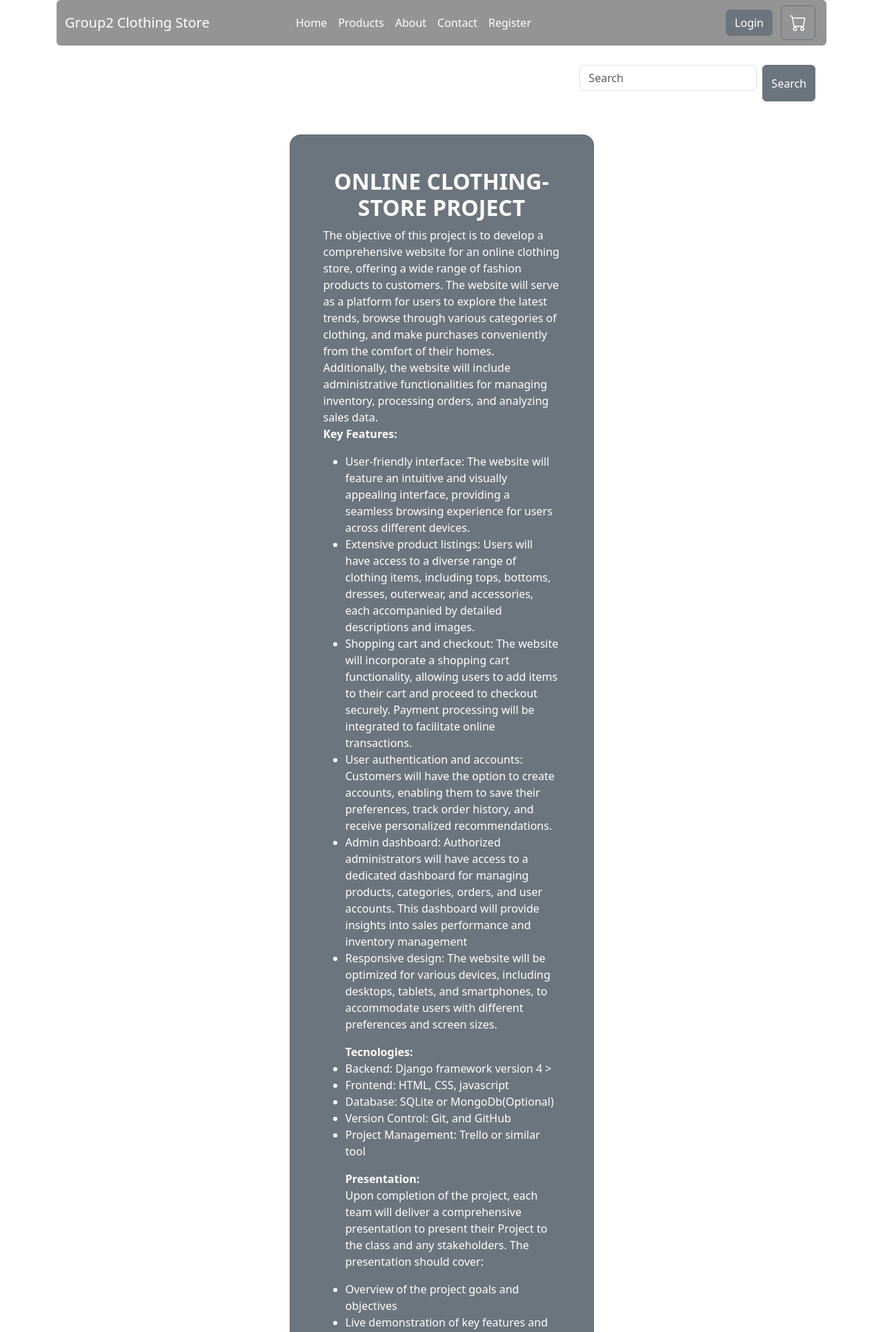
After one commit to MadhuPojha/Clothing-Store, a Django app: page /about/ in a window 1280 px wide. The commit adds this page. Shown: the top 1931 px of the page at 69% size. Run offline with Django 5.2, Linux system fonts and the light colour scheme; data that the repository does not hold is empty.

Commit message:
Initial commit

```diff
--- a/clothing_store/store_app/urls.py
+++ b/clothing_store/store_app/urls.py
@@ -13,6 +13,7 @@ urlpatterns = [
     path('product/', views.product, name='product'),
     path('return_policy/', views.return_policy, name='return_policy'),
     path('contact_us/', views.contact_us, name='contact_us'),
+    path('about/', views.about, name='about'),
     path('customer_service/', views.customer_service, name='customer_service'),
     path('product_details/<int:product_id>/', views.product_details, name='product_details')
 
--- a/clothing_store/store_app/views.py
+++ b/clothing_store/store_app/views.py
@@ -61,6 +61,9 @@ def return_policy(request):
 def contact_us(request):
     return render(request, 'contact_us.html', {'contact_us': contact_us})
 
+def about(request):
+    return render(request, 'about.html', {'about': about})
+
 def customer_service(request):
     return render(request, 'customer_service.html', {'customer_service': customer_service})
 
--- /dev/null
+++ b/clothing_store/templates/about.html
@@ -0,0 +1,85 @@
+{% extends 'base.html' %}
+{% block title %}Registration{% endblock %}
+
+{% block content %}
+
+<div class="vh-70 gradient-custom">
+    <div class="container py-5 h-50">
+        <div class="row d-flex justify-content-center align-items-center h-100">
+            <div class="col-12 col-md-8 col-lg-6 col-xl-5">
+                <div class="card bg-secondary text-white" style="border-radius: 1rem; ">
+                    <div class="card-body p-5 text-left">
+
+                            <h2 class="fw-bold mb-2 text-uppercase text-center">Online Clothing-store Project</h2>
+                            <p>
+                                The objective of this project is to develop a comprehensive website for an online clothing store, offering a wide
+                                range of fashion products to customers. The website will serve as a platform for users to explore the latest trends,
+                                browse through various categories of clothing, and make purchases conveniently from the comfort of their
+                                homes. Additionally, the website will include administrative functionalities for managing inventory, processing
+                                orders, and analyzing sales data.
+                            <br>
+                                <strong>Key Features: </strong>
+                                <ul>
+
+                                    <li>
+                                        User-friendly interface: The website will feature an intuitive and visually appealing interface, providing a
+                                        seamless browsing experience for users across different devices.
+                                    </li>
+                                    <li>
+                                        Extensive product listings: Users will have access to a diverse range of clothing items, including tops,
+                                        bottoms, dresses, outerwear, and accessories, each accompanied by detailed descriptions and images.
+
+                                    </li>
+                                    <li>
+                                        Shopping cart and checkout: The website will incorporate a shopping cart functionality, allowing users to
+                                        add items to their cart and proceed to checkout securely. Payment processing will be integrated to facilitate
+                                        online transactions.
+                                    </li>
+                                    <li>
+                                        User authentication and accounts: Customers will have the option to create accounts, enabling them to
+                                        save their preferences, track order history, and receive personalized recommendations.
+
+                                    </li>
+                                    <li>
+                                        Admin dashboard: Authorized administrators will have access to a dedicated dashboard for managing
+                                        products, categories, orders, and user accounts. This dashboard will provide insights into sales
+                                        performance and inventory management
+                                    </li>
+                                    <li>
+                                        Responsive design: The website will be optimized for various devices, including desktops, tablets, and
+                                        smartphones, to accommodate users with different preferences and screen sizes.
+                                    </li>
+                                </ul>
+                                <ul>
+                                    <strong>Tecnologies:</strong>
+                                    <li>Backend: Django framework version 4 ></li>
+                                    <li>Frontend: HTML, CSS, javascript</li>
+                                    <li>Database: SQLite or MongoDb(Optional)</li>
+                                    <li>Version Control: Git, and GitHub</li>
+                                    <li>Project Management: Trello or similar tool</li>
+                                </ul>
+                               <ul>
+                                <strong>Presentation: </strong>
+                                <p>Upon completion of the project, each team will deliver a comprehensive presentation to present their Project to the class and any stakeholders.
+                                The presentation should cover:</p>
+                                <li>Overview of the project goals and objectives</li>
+                                <li>Live demonstration of key features and functionalities.</li>
+                                <li>Discussion of the Agile (Scrum) methodology employed and its impact on project management and development</li>
+                                <li>Reflection on challenges encountered and strategies employed to overcome them</li>
+                                <li>Future roadmap for platform enhancements and potential expansion areas</li>
+                               </ul>
+
+                            </p>
+
+
+
+
+
+                    </div>
+                </div>
+            </div>
+        </div>
+    </div>
+</div>
+
+{% endblock %}
--- a/clothing_store/templates/components/header.html
+++ b/clothing_store/templates/components/header.html
@@ -1,7 +1,7 @@
 <div class="container">
   <nav class="navbar navbar-expand-lg navbar-custom rounded">
     <div class="container-fluid">
-      <a class="navbar-brand" href="#">Group2 Clothing Store</a>
+      <a class="navbar-brand" href="{% url 'index' %}">Group2 Clothing Store</a>
       <button
         class="navbar-toggler"
         type="button"
@@ -27,7 +27,7 @@
              <a class="nav-link" href="{% url 'store_app:product' %}">Products</a>
           </li>
           <li class="nav-item">
-            <a class="nav-link" href="#">About</a>
+            <a class="nav-link" href="{% url 'store_app:about' %}">About</a>
           </li>
           <li class="nav-item">
             <a class="nav-link" href="{% url 'store_app:contact_us' %}">Contact</a>
```
Also changed, not shown: clothing_store/templates/category.html (+5 -2 lines), clothing_store/templates/product.html (+22 -9 lines), clothing_store/templates/product_details.html (+11 -14 lines).
